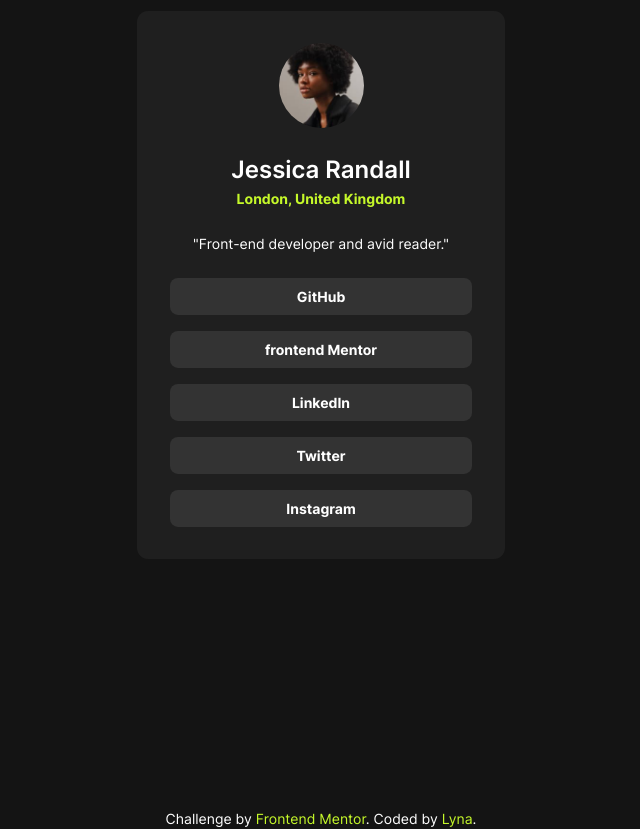
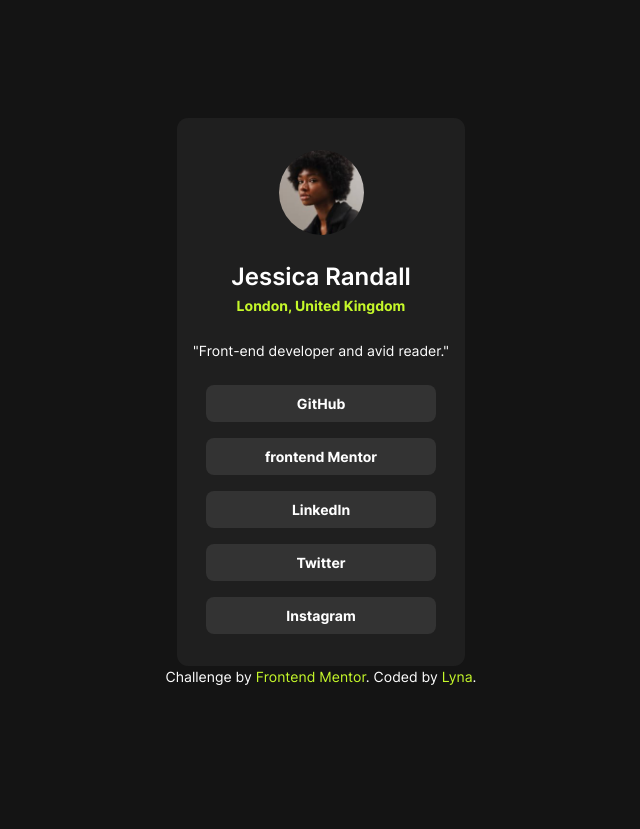
Before and after one commit to lynaIFR/Social-links-profile, a plain HTML site: page index.html in a window 1280 px wide. Shown: the whole page, without its empty margins (319-959 px from the left). After the commit the page ends 800 px from the top, so only its background shows below. Drawn offline with Linux system fonts and the light colour scheme.

Commit message:
modified

```diff
--- a/style.css
+++ b/style.css
@@ -26,6 +26,10 @@
 body {
     background-color: var(--Grey-900);
     min-height: 100vh;
+    justify-content: center;
+    align-items: center;
+    display: flex;
+    flex-direction: column;
     line-height: 1.5;
     font-family: 'inter';
     font-size: 1rem;
@@ -36,19 +40,10 @@ body {
     text-size-adjust: none;
 }
 
-main {
-    min-height: calc(100vh - 1.5rem);
-}
-
 .container {
     background-color: var(--Grey-800);
     padding: 2rem 1rem;
-    position: relative;
-    max-width: 23rem;
     border-radius: 0.7rem;
-    top: 50%;
-    left: 50%;
-    transform: translate(-50%, 2%);
 }
 
 img {
@@ -110,7 +105,6 @@ h2 {
 
 footer {
     position: relative;
-    margin-top: 2rem;
     left: 0;
     right: 0;
     font-size: 0.8rem;
```
